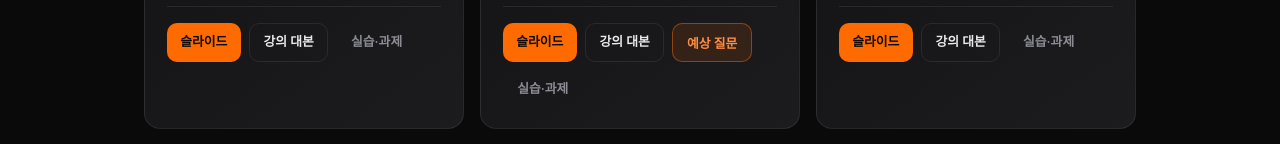
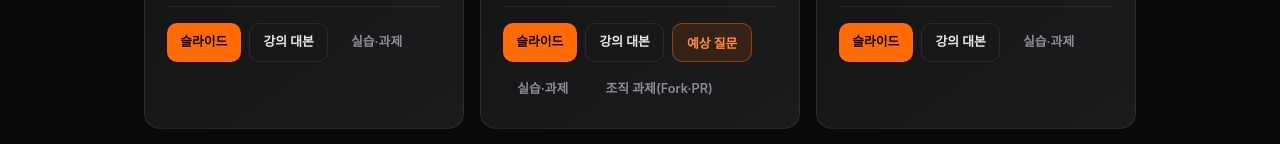
Before and after one commit to qlsl1198/likelion_study, a plain HTML site: page index.html in a window 1280 px wide. Shown: the part 387-531 px from the top of the page. Drawn offline with Linux system fonts and the light colour scheme; a web font is replaced by a local one.

Commit message:
docs(week02): 조직 과제 저장소 링크 (Fork·PR) 안내

```diff
--- a/index.html
+++ b/index.html
@@ -379,6 +379,7 @@
                     <a class="btn-script" href="md-viewer.html?path=week02/대본.md">강의 대본</a>
                     <button type="button" class="btn-qna" id="open-week2-qa" aria-haspopup="dialog" aria-controls="week2-qa-modal">예상 질문</button>
                     <a class="btn-sub" href="md-viewer.html?path=week02/exercises.md">실습·과제</a>
+                    <a class="btn-sub" href="https://github.com/likelion-session/week02-assignment" target="_blank" rel="noopener">조직 과제(Fork·PR)</a>
                 </div>
             </article>
             <article class="week-card">
```
Also changed, not shown: 1 other file.
